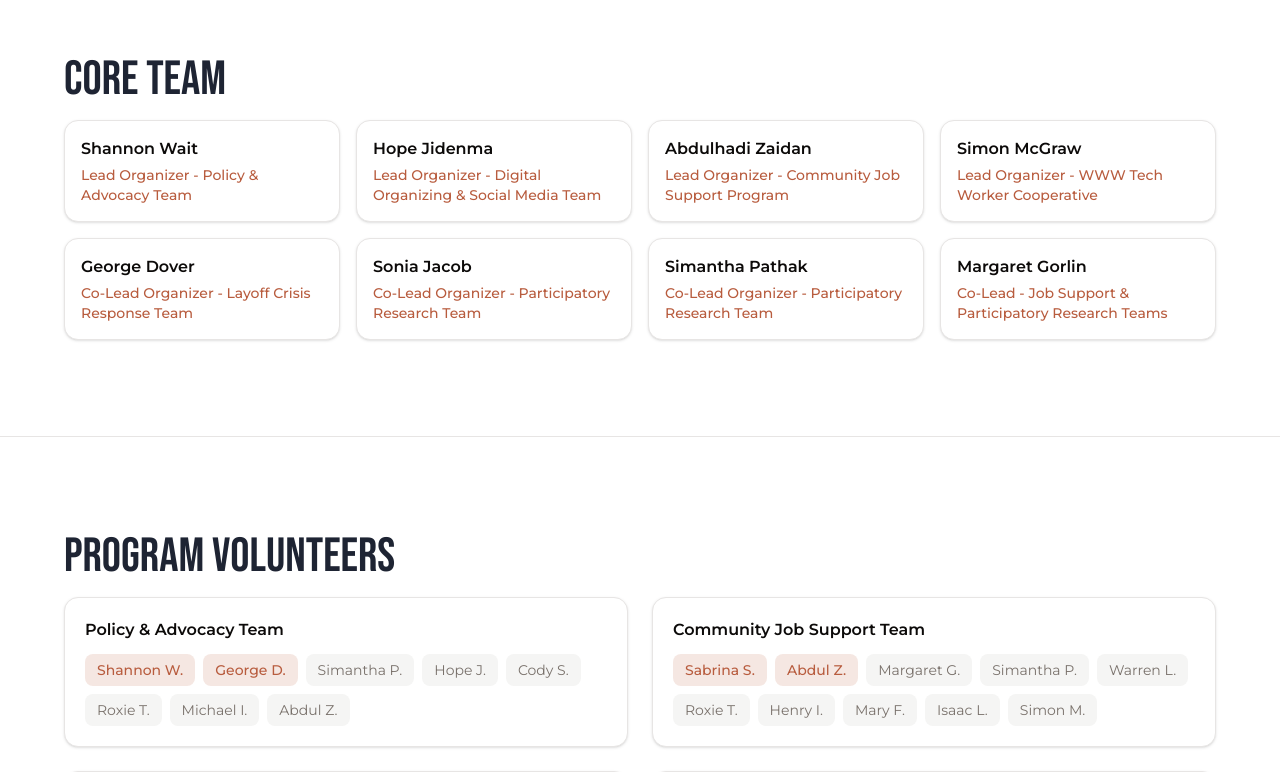
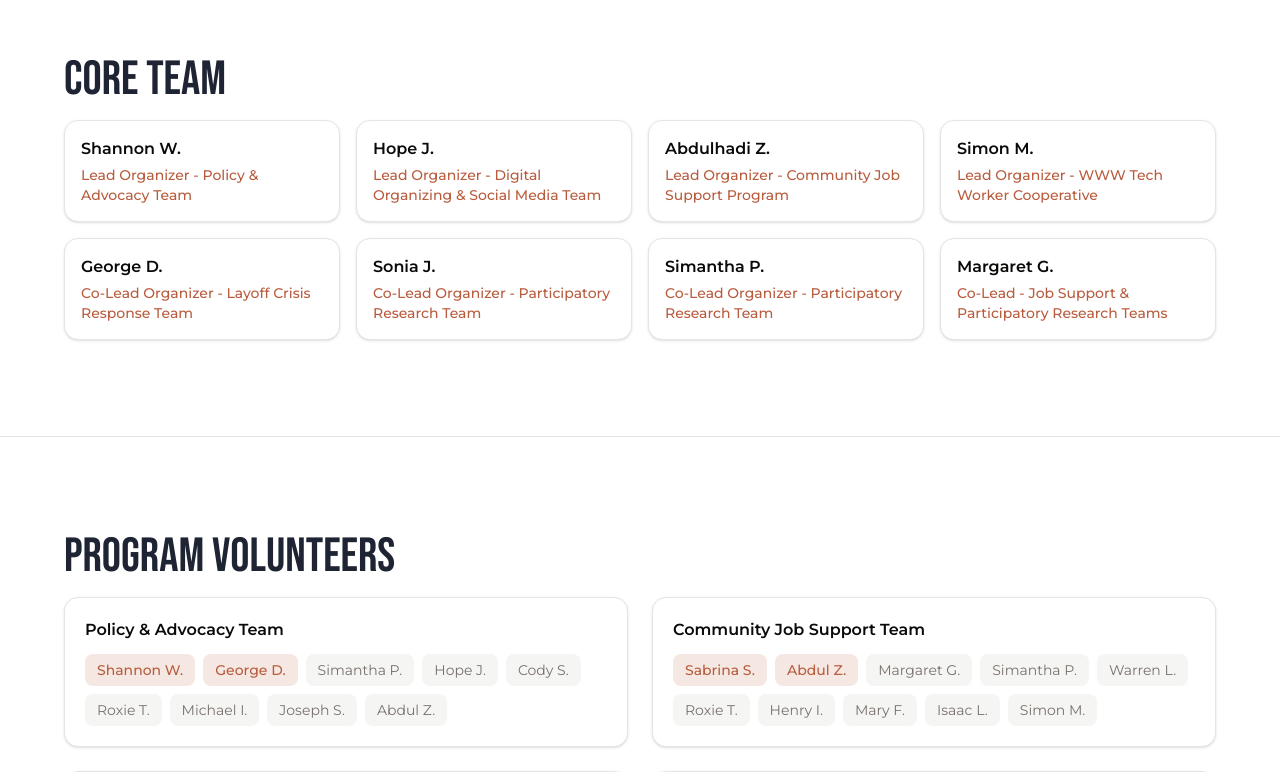
Before and after one commit to What-We-Will/community-platform, a Next.js app: page /about in a window 1280 px wide. Shown: the part 1840-2612 px from the top of the page. Built offline with nearby package versions, Linux system fonts and the light colour scheme; no server answers.

Commit message:
Last name initial only until consent on Friday

```diff
--- a/components/about/about-team.tsx
+++ b/components/about/about-team.tsx
@@ -49,42 +49,42 @@ const FOUNDING_TEAM: TeamMember[] = [
 
 const CORE_ORGANIZING_TEAM: TeamMember[] = [
   {
-    name: "Shannon Wait",
+    name: "Shannon W.",
     role: "Lead Organizer - Policy & Advocacy Team",
     bio: "Leads storytelling and outreach. Connects our work to the broader movement for worker power.",
   },
   {
-    name: "Hope Jidenma",
+    name: "Hope J.",
     role: "Lead Organizer - Digital Organizing & Social Media Team",
     bio: "Leads storytelling and outreach. Connects our work to the broader movement for worker power.",
   },
   {
-    name: "Abdulhadi Zaidan",
+    name: "Abdulhadi Z.",
     role: "Lead Organizer - Community Job Support Program",
     bio: "Leads storytelling and outreach. Connects our work to the broader movement for worker power.",
   },
   {
-    name: "Simon McGraw",
+    name: "Simon M.",
     role: "Lead Organizer - WWW Tech Worker Cooperative",
     bio: "Leads storytelling and outreach. Connects our work to the broader movement for worker power.",
   },
   {
-    name: "George Dover",
+    name: "George D.",
     role: "Co-Lead Organizer - Layoff Crisis Response Team",
     bio: "Leads storytelling and outreach. Connects our work to the broader movement for worker power.",
   },
   {
-    name: "Sonia Jacob",
+    name: "Sonia J.",
     role: "Co-Lead Organizer - Participatory Research Team",
     bio: "Leads storytelling and outreach. Connects our work to the broader movement for worker power.",
   },
   {
-    name: "Simantha Pathak",
+    name: "Simantha P.",
     role: "Co-Lead Organizer - Participatory Research Team",
     bio: "Leads storytelling and outreach. Connects our work to the broader movement for worker power.",
   },
   {
-    name: "Margaret Gorlin",
+    name: "Margaret G.",
     role: "Co-Lead - Job Support & Participatory Research Teams",
     bio: "Leads storytelling and outreach. Connects our work to the broader movement for worker power.",
   },
--- a/components/about/about-volunteers.tsx
+++ b/components/about/about-volunteers.tsx
@@ -1,7 +1,7 @@
 const WORKING_GROUPS = [
   {
     name: "Policy & Advocacy Team",
-    volunteers: ["Shannon W.", "George D.", "Simantha P.", "Hope J.", "Cody S.", "Roxie T.", "Michael I.", "Abdul Z."],
+    volunteers: ["Shannon W.", "George D.", "Simantha P.", "Hope J.", "Cody S.", "Roxie T.", "Michael I.", "Joseph S.", "Abdul Z."],
   },
   {
     name: "Community Job Support Team",
@@ -13,7 +13,7 @@ const WORKING_GROUPS = [
   },
   {
     name: "Participatory Action Research Team",
-    volunteers: ["Sonia J.", "Simantha J.", "Lara G.", "Shannon W.", "Michael I.", "Margaret G.", "Adbul Z."],
+    volunteers: ["Sonia J.", "Simantha J.", "Lara G.", "Shannon W.", "Michael I.", "Margaret G.", "Joseph S.", "Adbul Z."],
   },
   {
     name: "Media & Digital Organizing Team",
@@ -21,7 +21,7 @@ const WORKING_GROUPS = [
   },
   {
     name: "Platform Engineering Team & WWW Tech Worker Cooperative",
-    volunteers: ["Kaitlin C.", "Simon M.", "Tim C.", "Warren L.", "Andrew W.", "Roxie T.", "Jasmine E."],
+    volunteers: ["Kaitlin C.", "Simon M.", "Tim C.", "Andrew W.", "Roxie T."],
   },
 ];
 
```
